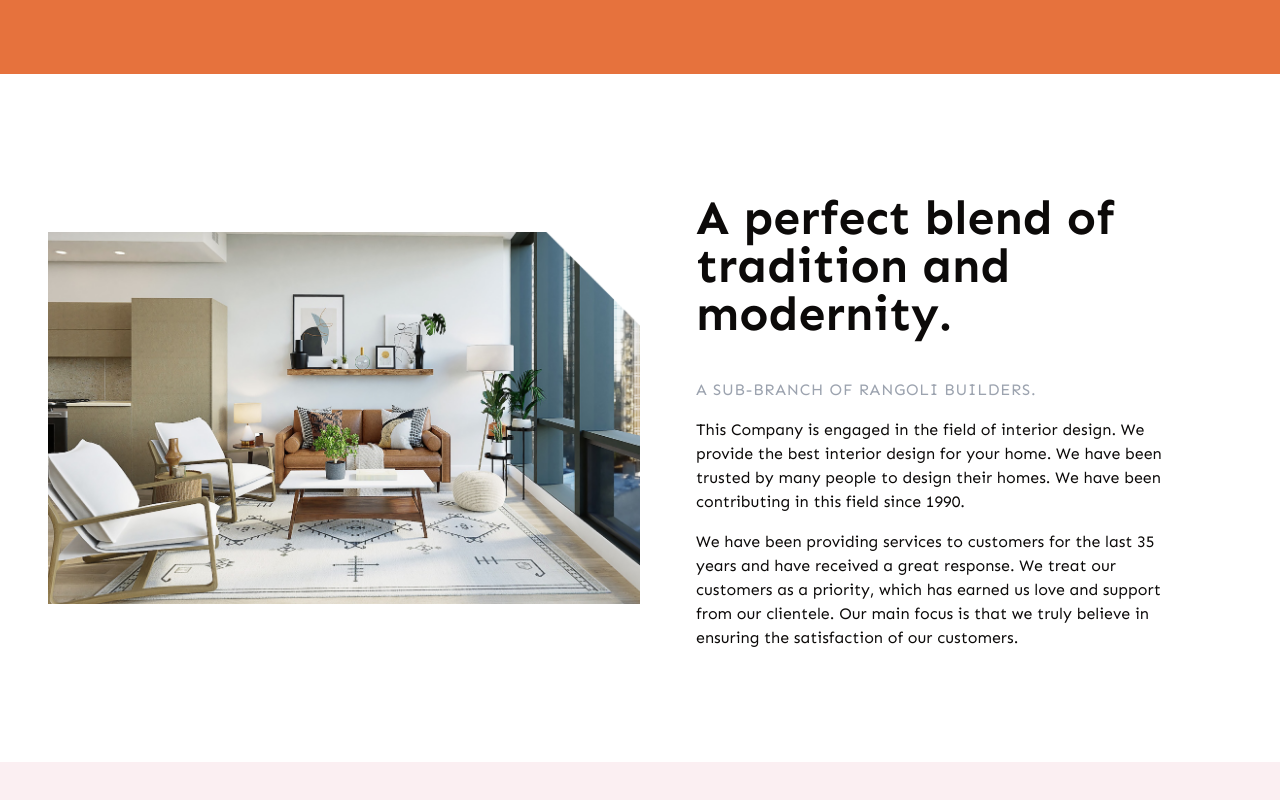
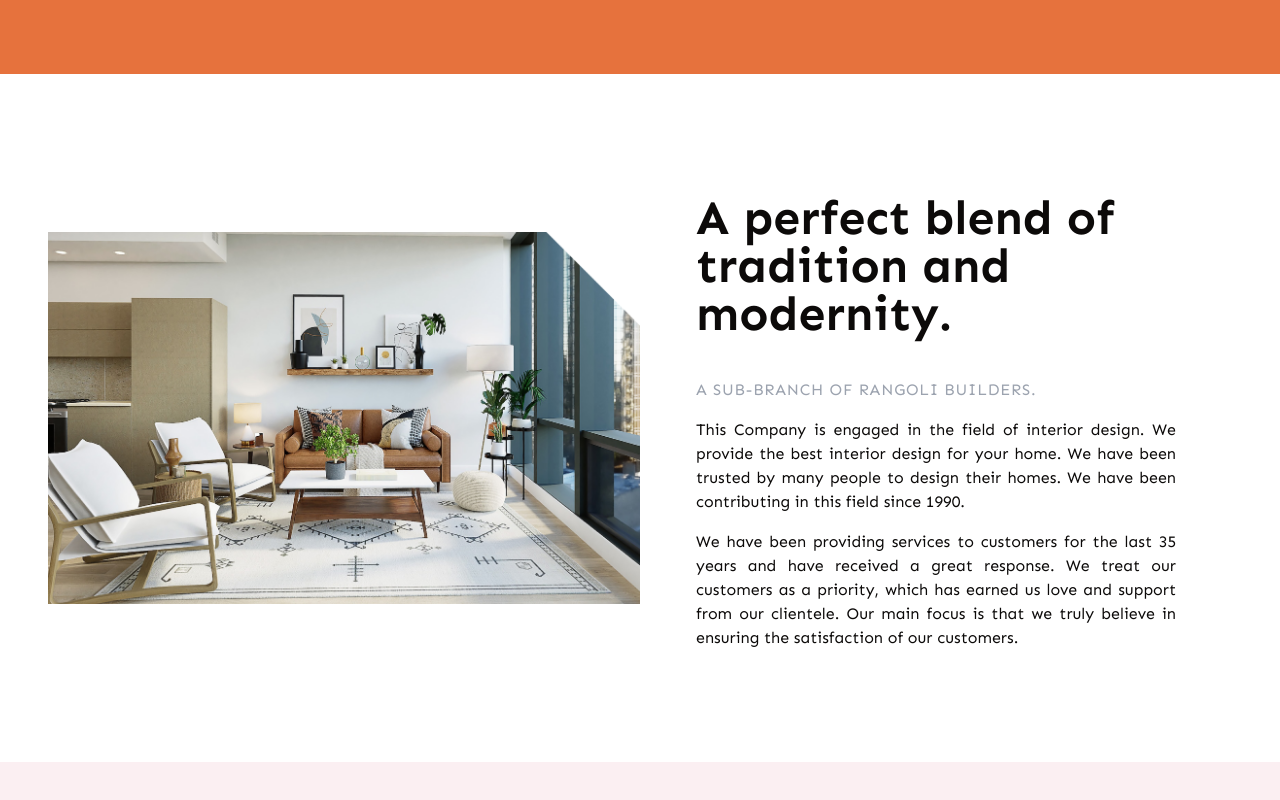
Before and after one commit to abdulrr25/Interior-Designer, a Next.js app: page / in a window 1280 px wide. Shown: the part 1126-1926 px from the top of the page. Built offline with nearby package versions, Linux system fonts and the light colour scheme.

Commit message:
updated the about page

```diff
--- a/app/about/page.jsx
+++ b/app/about/page.jsx
@@ -57,7 +57,7 @@ const About = () => {
             whileInView={"onscreen"}
             variants={tagVariants}
           >
-            <p className="pb-8 tracking-wide mt-6">
+            <p className="pb-8 tracking-wide mt-6 text-center">
               We are a team of internationally acclaimed architects committed
               to redefining architectural education and innovation. At the heart
               of our work is a dedication to integrating new societal visions and
--- a/components/AboutComponent.jsx
+++ b/components/AboutComponent.jsx
@@ -47,7 +47,7 @@ const AboutComponent = () => {
                       whileInView={"onscreen"}
                       variants={tagVariants}
 
-          className="px-8 lg:px-14 pb-4 mt-4">
+          className="px-8 lg:px-14 pb-4 mt-4 text-justify">
             This Company is engaged in the field of interior design. We provide the best interior design for your home. We have been trusted by many people to design their homes. We have been contributing in this field since 1990.
           </motion.p>
 
@@ -56,7 +56,7 @@ const AboutComponent = () => {
                       whileInView={"onscreen"}
                       variants={tagVariants}
 
-          className="px-8 lg:px-14 pb-4">
+          className="px-8 lg:px-14 pb-4 text-justify">
             We have been providing services to customers for the last 35 years and have received a great response. We treat our customers as a priority, which has earned us love and support from our clientele. Our main focus is that we truly believe in ensuring the satisfaction of our customers.
           </motion.p>
 
--- a/components/HeroSection.jsx
+++ b/components/HeroSection.jsx
@@ -2,6 +2,7 @@
 import { ArrowUpRight } from "lucide-react";
 import { Button } from "./ui/button";
 import Image from "next/image";
+import Link from "next/link";
 import { desVariants, tagVariants, titleVariants } from "@/utils/animation";
 import { motion } from "framer-motion";
 
@@ -40,10 +41,12 @@ const HeroSection = () => {
           whileInView={"onscreen"}
           variants={titleVariants}
         >
-          <Button
-            className="inline-flex items-center px-8 py-3 text-white rounded-full shadow-lg hover:bg-gray-800 hover:ring-2 hover:ring-gray-950 ring-offset-2">
-            Book Now <ArrowUpRight className="w-5 h-5 ml-2" />
-          </Button>
+          <Link href="/contact">
+            <Button
+              className="inline-flex items-center px-8 py-3 text-white rounded-full shadow-lg hover:bg-gray-800 hover:ring-2 hover:ring-gray-950 ring-offset-2">
+              Book Now <ArrowUpRight className="w-5 h-5 ml-2" />
+            </Button>
+          </Link>
         </motion.div>
       </div>
 
```
